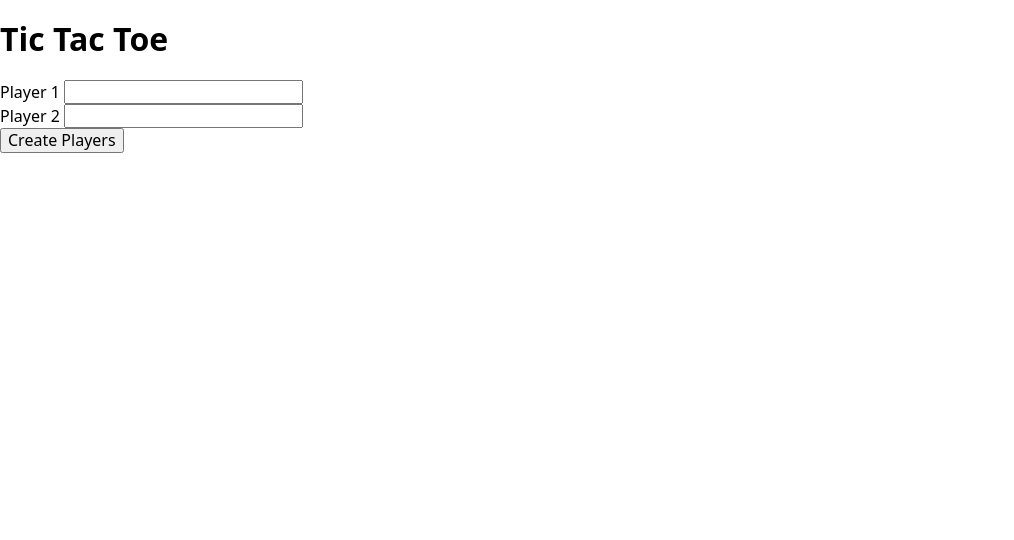
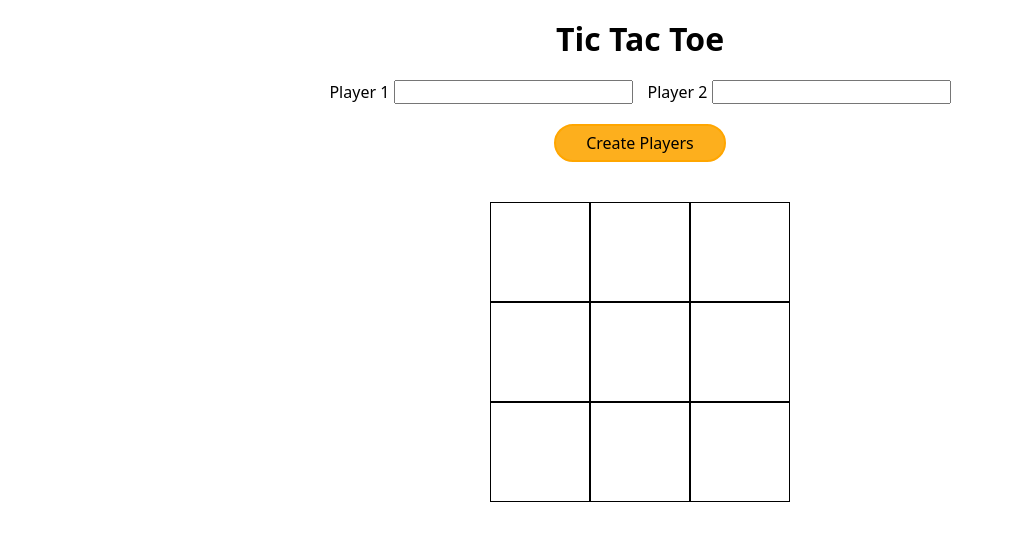
Before and after one commit to AleLoiac/tic-tac-toe, a plain HTML site: page index.html in a window 1280 px wide. Shown: the whole page, without its empty margins (0-1014 px from the left). Drawn offline with Linux system fonts and the light colour scheme.

Commit message:
Add basic styling to the project

```diff
--- a/styles.css
+++ b/styles.css
@@ -24,3 +24,43 @@ textarea {
 	line-height: 1.15;
 	margin: 0;
 }
+
+h1 {
+    text-align: center;
+}
+
+.players {
+    display: flex;
+    justify-content: center;
+    flex-wrap: wrap;
+    gap: 15px;
+}
+
+.container {
+    margin: 0 auto;
+    width: 300px;
+    height: 300px;
+    display: grid;
+    grid-template: repeat(3, 1fr) / repeat(3, 1fr);
+}
+
+.cell {
+    border: 1px solid black;
+}
+
+.create-players-btn {
+    display: block;
+    margin: 20px auto 40px;
+    padding: 8px 30px;
+    border-radius: 20px;
+    background-color: rgb(253, 175, 29);
+    border: 2px solid rgb(255, 166, 0);
+}
+
+.create-players-btn:hover {
+    cursor: pointer;
+}
+
+.create-players-btn:active {
+    box-shadow: inset -2px 2px 2px 1px rgb(167, 115, 19);
+}
```
